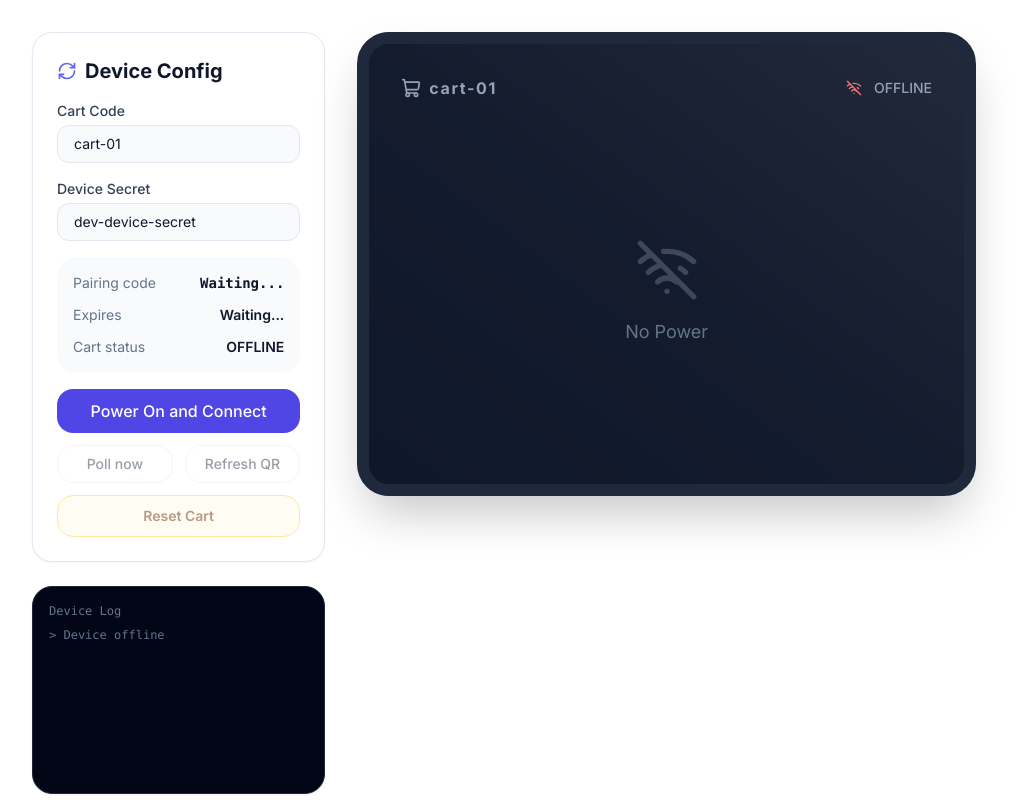
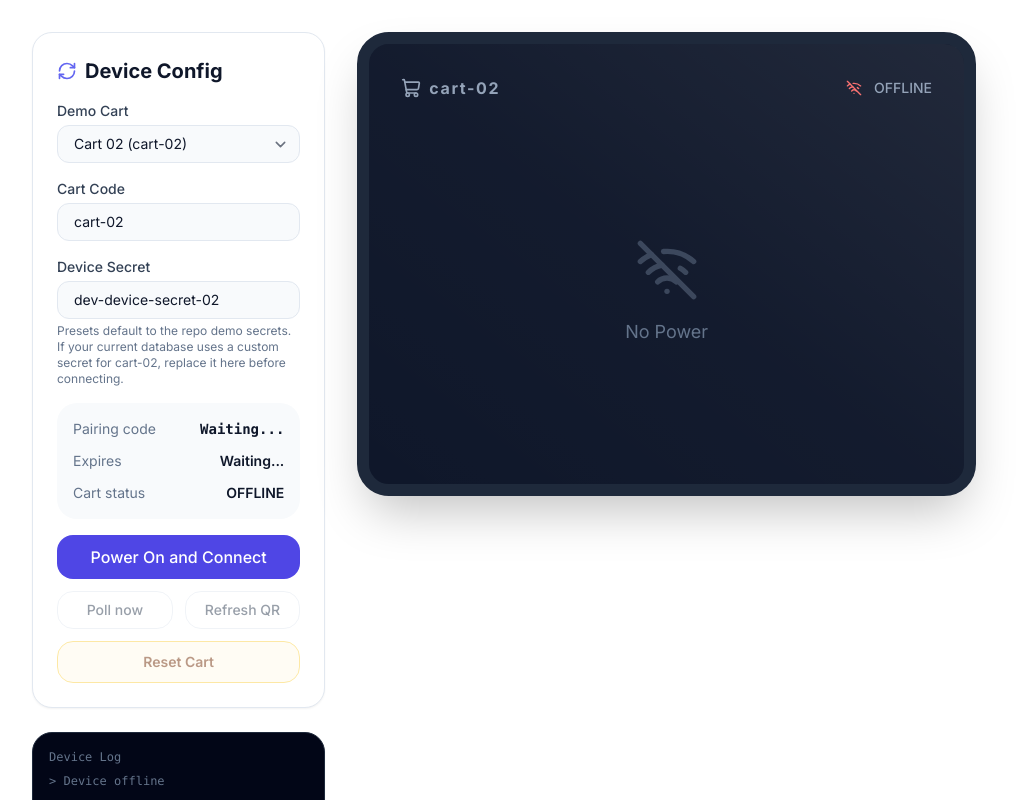
Before and after one commit to MazenTaha/Carto, a Next.js app: page /device-simulator in a window 1280 px wide. Shown: the top 800 px of the page, without its empty margins (136-1152 px from the left). Built offline with nearby package versions, Linux system fonts and the light colour scheme.

Commit message:
Device sim reallocate

```diff
--- a/app/api/demo/device-readiness/route.ts
+++ b/app/api/demo/device-readiness/route.ts
@@ -1,6 +1,6 @@
 import { successResponse } from '@/lib/api-response';
 import { getAppRuntimeEnvironment, getSafeDatabaseUrlInfo } from '@/lib/database-url-info';
-import { buildCartCodeLookupWhere, DEMO_CART_CODE, normalizeCartCode } from '@/lib/cart-code';
+import { buildCartCodeLookupWhere, DEFAULT_SIMULATOR_CART_CODE, normalizeCartCode } from '@/lib/cart-code';
 import { prisma } from '@/lib/prisma';
 import { ACTIVE_CART_SESSION_STATUSES } from '@/lib/cart-session-status';
 import { CartConnectionService } from '@/lib/services/cart-connection.service';
@@ -35,7 +35,7 @@ function isAdminAccessConfigured(email: string) {
 
 export async function GET(request: Request) {
   const { searchParams } = new URL(request.url);
-  const cartCode = normalizeCartCode(searchParams.get('cartCode')?.trim() || DEMO_CART_CODE);
+  const cartCode = normalizeCartCode(searchParams.get('cartCode')?.trim() || DEFAULT_SIMULATOR_CART_CODE);
   const warnings: string[] = [];
   const runtimeEnvironment = getAppRuntimeEnvironment();
   const hasDatabaseUrl = Boolean(process.env.DATABASE_URL?.trim());
--- a/app/api/demo/setup/route.ts
+++ b/app/api/demo/setup/route.ts
@@ -1,7 +1,8 @@
 import { errorResponse, successResponse } from '@/lib/api-response';
 import { getAdminEmails, isAdminEmail } from '@/lib/admin-emails';
 import { requireDemoSetupToken } from '@/lib/demo-setup-auth';
-import { DEMO_ADMIN_EMAIL, DEMO_CART_CODE, provisionDemoState } from '@/lib/demo-setup';
+import { DEMO_ADMIN_EMAIL, provisionDemoState } from '@/lib/demo-setup';
+import { DEFAULT_SIMULATOR_CART_CODE, DEMO_CART_PRESETS } from '@/lib/cart-code';
 import { prisma } from '@/lib/prisma';
 import { getPrismaConnectivityCode, getPrismaConnectivityMessage, logSafeDatabaseError } from '@/lib/prisma-errors';
 
@@ -32,7 +33,8 @@ export async function POST(request: Request) {
         adminAccessConfigured: isAdminEmail(DEMO_ADMIN_EMAIL),
       },
       cart: {
-        cartCode: DEMO_CART_CODE,
+        cartCode: DEFAULT_SIMULATOR_CART_CODE,
+        supportedCartCodes: DEMO_CART_PRESETS.map((preset) => preset.cartCode),
         exists: result.cartExists,
         hasDeviceSecret: result.hasDeviceSecret,
         status: result.cartStatus,
--- a/app/device-simulator/page.tsx
+++ b/app/device-simulator/page.tsx
@@ -5,10 +5,21 @@ import useSWR from 'swr';
 import { RefreshCw, Receipt, ShoppingCart, Wifi, WifiOff } from 'lucide-react';
 import QRCode from 'react-qr-code';
 import { PageContainer } from '@/components/layout/PageContainer';
-import { DEMO_CART_CODE, normalizeCartCode } from '@/lib/cart-code';
+import {
+  DEFAULT_SIMULATOR_CART_CODE,
+  DEMO_CART_CODE,
+  DEMO_CART_PRESETS,
+  DEMO_DEVICE_SECRET,
+  getDefaultSimulatorCartPreset,
+  getDemoCartPreset,
+  normalizeCartCode,
+} from '@/lib/cart-code';
 import { formatCurrency } from '@/lib/utils';
 
-const STORAGE_KEY = 'carto_device_simulator_config';
+const STORAGE_KEY = 'carto_device_simulator_config_v2';
+const LEGACY_STORAGE_KEY = 'carto_device_simulator_config';
+const DEFAULT_SIMULATOR_PRESET = getDefaultSimulatorCartPreset();
+const KNOWN_PRESET_SECRETS = new Set(DEMO_CART_PRESETS.map((preset) => preset.deviceSecret));
 
 type DeviceResponse =
   | {
@@ -153,8 +164,8 @@ const jsonFetcher = async ([url, deviceSecret]: [string, string]) => {
 };
 
 export default function DeviceSimulatorPage() {
-  const [deviceSecret, setDeviceSecret] = useState('dev-device-secret');
-  const [cartCode, setCartCode] = useState(DEMO_CART_CODE);
+  const [deviceSecret, setDeviceSecret] = useState(DEFAULT_SIMULATOR_PRESET.deviceSecret);
+  const [cartCode, setCartCode] = useState(DEFAULT_SIMULATOR_CART_CODE);
   const [isConnected, setIsConnected] = useState(false);
   const [hydrated, setHydrated] = useState(false);
   const [lastPollAt, setLastPollAt] = useState<string | null>(null);
@@ -173,18 +184,52 @@ export default function DeviceSimulatorPage() {
     setEventLogs((current) => [`[${timestamp}] ${message}`, ...current].slice(0, 10));
   }, []);
 
+  const applyCartPreset = useCallback((nextCartCode: string, nextDeviceSecret?: string | null) => {
+    const normalizedCartCode = normalizeCartCode(nextCartCode) || DEFAULT_SIMULATOR_PRESET.cartCode;
+    const preset = getDemoCartPreset(normalizedCartCode);
+
+    setCartCode(normalizedCartCode);
+    setDeviceSecret((currentDeviceSecret) => {
+      const trimmedCurrentSecret = currentDeviceSecret.trim();
+
+      if (nextDeviceSecret && nextDeviceSecret.trim()) {
+        return nextDeviceSecret.trim();
+      }
+
+      if (!preset) {
+        return trimmedCurrentSecret;
+      }
+
+      if (!trimmedCurrentSecret || KNOWN_PRESET_SECRETS.has(trimmedCurrentSecret)) {
+        return preset.deviceSecret;
+      }
+
+      return trimmedCurrentSecret;
+    });
+  }, []);
+
   useEffect(() => {
     try {
-      const raw = window.localStorage.getItem(STORAGE_KEY);
+      const raw = window.localStorage.getItem(STORAGE_KEY) ?? window.localStorage.getItem(LEGACY_STORAGE_KEY);
       if (raw) {
         const parsed = JSON.parse(raw) as { cartCode?: string; deviceSecret?: string };
-        if (parsed.cartCode) setCartCode(parsed.cartCode);
-        if (parsed.deviceSecret) setDeviceSecret(parsed.deviceSecret);
+        const normalizedCartCode = normalizeCartCode(parsed.cartCode ?? '');
+        const trimmedDeviceSecret = parsed.deviceSecret?.trim() ?? '';
+
+        const shouldMigrateOldDefault =
+          normalizedCartCode === DEMO_CART_CODE &&
+          trimmedDeviceSecret === DEMO_DEVICE_SECRET;
+
+        if (shouldMigrateOldDefault) {
+          applyCartPreset(DEFAULT_SIMULATOR_PRESET.cartCode, DEFAULT_SIMULATOR_PRESET.deviceSecret);
+        } else if (normalizedCartCode) {
+          applyCartPreset(normalizedCartCode, trimmedDeviceSecret);
+        }
       }
     } catch {}
 
     setHydrated(true);
-  }, []);
+  }, [applyCartPreset]);
 
   useEffect(() => {
     if (!hydrated) return;
@@ -200,6 +245,7 @@ export default function DeviceSimulatorPage() {
 
   const trimmedCartCode = normalizeCartCode(cartCode);
   const trimmedDeviceSecret = deviceSecret.trim();
+  const selectedPresetCartCode = getDemoCartPreset(cartCode)?.cartCode ?? '';
   const activeSessionKey = useMemo(
     () =>
       isConnected && trimmedCartCode && trimmedDeviceSecret
@@ -551,6 +597,24 @@ export default function DeviceSimulatorPage() {
             <form onSubmit={handleConnect} className="space-y-4">
               <div>
                 <label className="mb-1 block text-sm font-medium text-slate-700 dark:text-slate-300">
+                  Demo Cart
+                </label>
+                <select
+                  value={selectedPresetCartCode}
+                  onChange={(event) => applyCartPreset(event.target.value)}
+                  disabled={isConnected}
+                  className="w-full rounded-lg border border-slate-200 bg-slate-50 px-4 py-2 text-sm disabled:opacity-50 dark:border-slate-800 dark:bg-slate-950"
+                >
+                  {DEMO_CART_PRESETS.map((preset) => (
+                    <option key={preset.cartCode} value={preset.cartCode}>
+                      {preset.label} ({preset.cartCode})
+                    </option>
+                  ))}
+                </select>
+              </div>
+
+              <div>
+                <label className="mb-1 block text-sm font-medium text-slate-700 dark:text-slate-300">
                   Cart Code
                 </label>
                 <input
@@ -559,7 +623,7 @@ export default function DeviceSimulatorPage() {
                   onChange={(event) => setCartCode(event.target.value)}
                   disabled={isConnected}
                   className="w-full rounded-lg border border-slate-200 bg-slate-50 px-4 py-2 text-sm disabled:opacity-50 dark:border-slate-800 dark:bg-slate-950"
-                  placeholder="cart-01"
+                  placeholder="cart-02"
                 />
               </div>
 
@@ -573,8 +637,11 @@ export default function DeviceSimulatorPage() {
                   onChange={(event) => setDeviceSecret(event.target.value)}
                   disabled={isConnected}
                   className="w-full rounded-lg border border-slate-200 bg-slate-50 px-4 py-2 text-sm disabled:opacity-50 dark:border-slate-800 dark:bg-slate-950"
-                  placeholder="dev-device-secret"
+                  placeholder="Device secret for the selected cart"
                 />
+                <p className="mt-1 text-xs text-slate-500 dark:text-slate-400">
+                  Presets default to the repo demo secrets. If your current database uses a custom secret for {trimmedCartCode || DEFAULT_SIMULATOR_CART_CODE}, replace it here before connecting.
+                </p>
               </div>
 
               <div className="grid grid-cols-1 gap-3 rounded-2xl bg-slate-50 p-4 text-sm dark:bg-slate-950">
--- a/lib/cart-code.ts
+++ b/lib/cart-code.ts
@@ -1,8 +1,31 @@
 import type { Prisma } from '@prisma/client';
 
 export const DEMO_CART_CODE = 'cart-01';
+export const DEFAULT_SIMULATOR_CART_CODE = 'cart-02';
 export const LEGACY_DEMO_CART_CODE = 'CART-001';
 export const DEMO_DEVICE_SECRET = 'dev-device-secret';
+export const DEFAULT_SIMULATOR_DEVICE_SECRET = 'dev-device-secret-02';
+
+export type DemoCartPreset = {
+  cartCode: string;
+  deviceSecret: string;
+  label: string;
+  legacyCartCodes?: string[];
+};
+
+export const DEMO_CART_PRESETS: DemoCartPreset[] = [
+  {
+    cartCode: DEMO_CART_CODE,
+    deviceSecret: DEMO_DEVICE_SECRET,
+    label: 'Cart 01',
+    legacyCartCodes: [LEGACY_DEMO_CART_CODE],
+  },
+  {
+    cartCode: DEFAULT_SIMULATOR_CART_CODE,
+    deviceSecret: DEFAULT_SIMULATOR_DEVICE_SECRET,
+    label: 'Cart 02',
+  },
+];
 
 function uniqueCaseInsensitive(values: string[]) {
   const seen = new Set<string>();
@@ -18,17 +41,35 @@ function uniqueCaseInsensitive(values: string[]) {
   return result;
 }
 
+export function getDemoCartPreset(cartCode: string) {
+  const normalized = cartCode.trim().toLowerCase();
+
+  return (
+    DEMO_CART_PRESETS.find((preset) => {
+      if (preset.cartCode.toLowerCase() === normalized) {
+        return true;
+      }
+
+      return preset.legacyCartCodes?.some((legacyCode) => legacyCode.toLowerCase() === normalized);
+    }) ?? null
+  );
+}
+
+export function getDefaultSimulatorCartPreset() {
+  return DEMO_CART_PRESETS.find((preset) => preset.cartCode === DEFAULT_SIMULATOR_CART_CODE) ?? DEMO_CART_PRESETS[0];
+}
+
 export function isDemoCartCode(cartCode: string) {
-  const normalized = cartCode.trim().toLowerCase();
-  return normalized === DEMO_CART_CODE || normalized === LEGACY_DEMO_CART_CODE.toLowerCase();
+  return Boolean(getDemoCartPreset(cartCode));
 }
 
 export function normalizeCartCode(cartCode: string) {
   const trimmed = cartCode.trim();
   if (!trimmed) return '';
 
-  if (isDemoCartCode(trimmed)) {
-    return DEMO_CART_CODE;
+  const preset = getDemoCartPreset(trimmed);
+  if (preset) {
+    return preset.cartCode;
   }
 
   return trimmed.toLowerCase();
@@ -38,8 +79,9 @@ export function getCartCodeLookupCandidates(cartCode: string) {
   const trimmed = cartCode.trim();
   if (!trimmed) return [];
 
-  if (isDemoCartCode(trimmed)) {
-    return [DEMO_CART_CODE];
+  const preset = getDemoCartPreset(trimmed);
+  if (preset) {
+    return [preset.cartCode];
   }
 
   return uniqueCaseInsensitive([trimmed, normalizeCartCode(trimmed)]);
--- a/lib/demo-setup.ts
+++ b/lib/demo-setup.ts
@@ -1,9 +1,10 @@
 import { type CartStatus, type PrismaClient } from '@prisma/client';
 import bcrypt from 'bcryptjs';
 import {
+  DEFAULT_SIMULATOR_CART_CODE,
   DEMO_CART_CODE,
+  DEMO_CART_PRESETS,
   DEMO_DEVICE_SECRET,
-  LEGACY_DEMO_CART_CODE,
   getDemoCartBluetoothName,
 } from '@/lib/cart-code';
 
@@ -27,6 +28,13 @@ export type DemoProvisionResult = {
   guestSessionTableReachable: boolean;
 };
 
+type DemoCartProvisionResult = {
+  cartCode: string;
+  cartExists: boolean;
+  hasDeviceSecret: boolean;
+  status: 'AVAILABLE' | 'IN_USE';
+};
+
 async function ensureDemoStore(prisma: PrismaClient) {
   return prisma.store.upsert({
     where: { id: DEMO_STORE_ID },
@@ -42,26 +50,39 @@ async function ensureDemoStore(prisma: PrismaClient) {
   });
 }
 
-export async function provisionDemoCart(prisma: PrismaClient, options: DemoProvisionOptions = {}) {
+function resolveDemoDeviceSecret(cartCode: string, options: DemoProvisionOptions) {
+  if (cartCode === DEMO_CART_CODE) {
+    return options.deviceSecret || process.env.DEMO_DEVICE_SECRET?.trim() || DEMO_DEVICE_SECRET;
+  }
+
+  const preset = DEMO_CART_PRESETS.find((entry) => entry.cartCode === cartCode);
+  const envName = `DEMO_DEVICE_SECRET_${cartCode.toUpperCase().replace(/-/g, '_')}`;
+  return process.env[envName]?.trim() || preset?.deviceSecret || '';
+}
+
+export async function provisionDemoCart(
+  prisma: PrismaClient,
+  options: DemoProvisionOptions = {}
+): Promise<DemoCartProvisionResult> {
   const now = new Date();
-  const deviceSecret = options.deviceSecret || process.env.DEMO_DEVICE_SECRET?.trim() || DEMO_DEVICE_SECRET;
   const store = await ensureDemoStore(prisma);
 
-  const existingCart = await prisma.cart.findFirst({
+  await prisma.$transaction(async (tx) => {
+    for (const preset of DEMO_CART_PRESETS) {
+      const existingCart = await tx.cart.findFirst({
         where: {
           OR: [
-        { cartCode: DEMO_CART_CODE },
-        { cartCode: LEGACY_DEMO_CART_CODE },
+            { cartCode: preset.cartCode },
+            ...((preset.legacyCartCodes ?? []).map((legacyCode) => ({ cartCode: legacyCode }))),
           ],
         },
         select: {
           id: true,
-      cartCode: true,
         },
       });
 
       const hasActiveSession = existingCart
-    ? Boolean(await prisma.cartSession.findFirst({
+        ? Boolean(await tx.cartSession.findFirst({
             where: {
               cartId: existingCart.id,
               status: { in: ['ACTIVE', 'DISCONNECTED'] },
@@ -71,40 +92,14 @@ export async function provisionDemoCart(prisma: PrismaClient, options: DemoProvi
           }))
         : false;
       const targetStatus: CartStatus = hasActiveSession ? 'IN_USE' : 'AVAILABLE';
+      const deviceSecret = resolveDemoDeviceSecret(preset.cartCode, options);
 
-  await prisma.$transaction(async (tx) => {
-    const canonicalCart = await tx.cart.findUnique({
-      where: { cartCode: DEMO_CART_CODE },
-      select: { id: true },
-    });
-    const legacyCart = canonicalCart
-      ? null
-      : await tx.cart.findUnique({
-          where: { cartCode: LEGACY_DEMO_CART_CODE },
-          select: { id: true },
-        });
-
-    if (canonicalCart) {
+      if (existingCart) {
         await tx.cart.update({
-        where: { id: canonicalCart.id },
+          where: { id: existingCart.id },
           data: {
-          cartCode: DEMO_CART_CODE,
-          bluetoothName: getDemoCartBluetoothName(DEMO_CART_CODE),
-          pairingCode: null,
-          pairingExpiresAt: null,
-          qrSessionId: null,
-          deviceSecret,
-          status: targetStatus,
-          storeId: store.id,
-          lastSeen: now,
-        },
-      });
-    } else if (legacyCart) {
-      await tx.cart.update({
-        where: { id: legacyCart.id },
-        data: {
-          cartCode: DEMO_CART_CODE,
-          bluetoothName: getDemoCartBluetoothName(DEMO_CART_CODE),
+            cartCode: preset.cartCode,
+            bluetoothName: getDemoCartBluetoothName(preset.cartCode),
             pairingCode: null,
             pairingExpiresAt: null,
             qrSessionId: null,
@@ -117,8 +112,8 @@ export async function provisionDemoCart(prisma: PrismaClient, options: DemoProvi
       } else {
         await tx.cart.create({
           data: {
-          cartCode: DEMO_CART_CODE,
-          bluetoothName: getDemoCartBluetoothName(DEMO_CART_CODE),
+            cartCode: preset.cartCode,
+            bluetoothName: getDemoCartBluetoothName(preset.cartCode),
             pairingCode: null,
             pairingExpiresAt: null,
             qrSessionId: null,
@@ -129,18 +124,28 @@ export async function provisionDemoCart(prisma: PrismaClient, options: DemoProvi
           },
         });
       }
+    }
+  });
+
+  const defaultSimulatorCart = await prisma.cart.findFirst({
+    where: {
+      cartCode: DEFAULT_SIMULATOR_CART_CODE,
+    },
+    select: {
+      status: true,
+      deviceSecret: true,
+    },
   });
 
   return {
-    cartCode: DEMO_CART_CODE,
+    cartCode: DEFAULT_SIMULATOR_CART_CODE,
     cartExists: true,
-    hasDeviceSecret: Boolean(deviceSecret),
-    status: targetStatus,
+    hasDeviceSecret: Boolean(defaultSimulatorCart?.deviceSecret),
+    status: defaultSimulatorCart?.status === 'IN_USE' ? 'IN_USE' : 'AVAILABLE',
   };
 }
 
 export async function provisionDemoState(prisma: PrismaClient, options: DemoProvisionOptions = {}): Promise<DemoProvisionResult> {
-  const deviceSecret = options.deviceSecret || process.env.DEMO_DEVICE_SECRET?.trim() || DEMO_DEVICE_SECRET;
   const adminPasswordHash = await bcrypt.hash(DEMO_ADMIN_PASSWORD, 12);
 
   await prisma.user.upsert({
@@ -157,7 +162,7 @@ export async function provisionDemoState(prisma: PrismaClient, options: DemoProv
     },
   });
 
-  const cart = await provisionDemoCart(prisma, { deviceSecret });
+  const cart = await provisionDemoCart(prisma, options);
 
   await prisma.guestSession.findFirst({
     select: { id: true },
```
Also changed, not shown: prisma/seed.ts (+18 -42 lines), 1 other file (tests, documents, lock files or other folders). Lines whose indentation alone changed are shown as unchanged.
